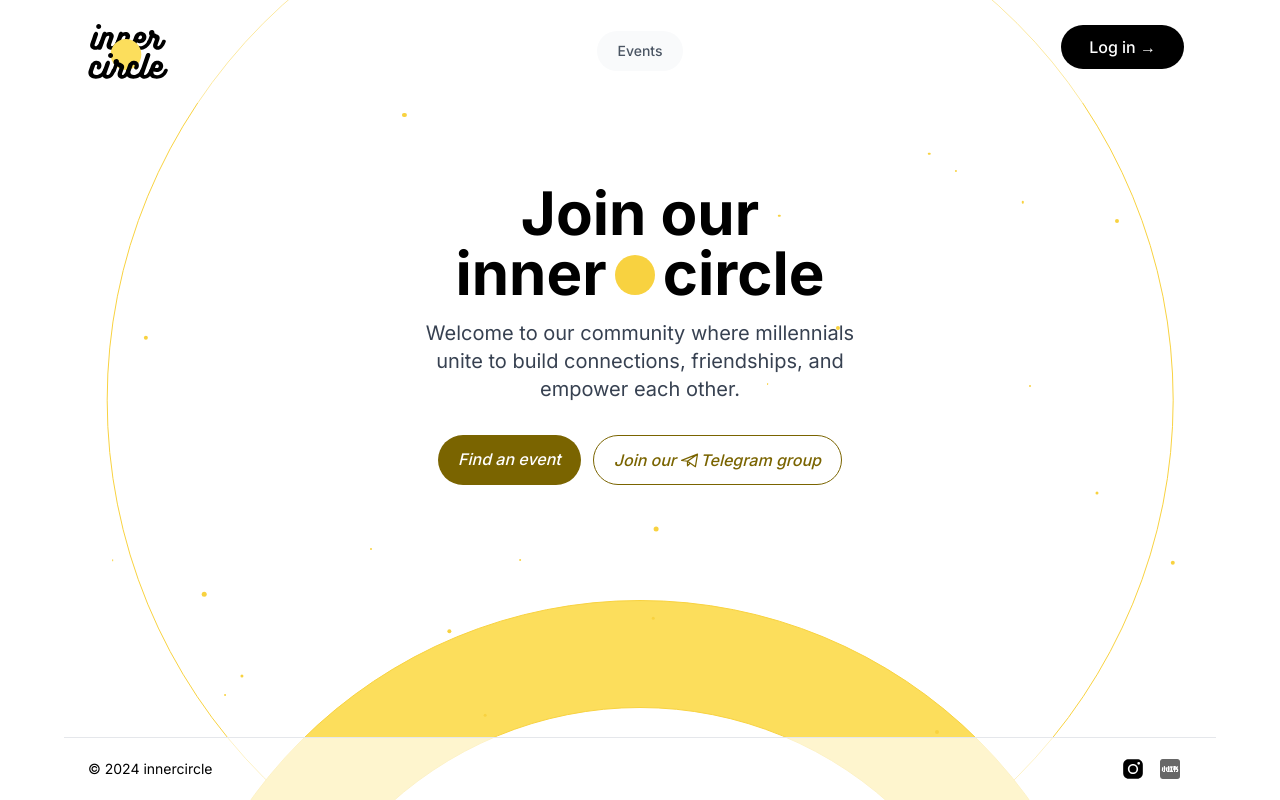
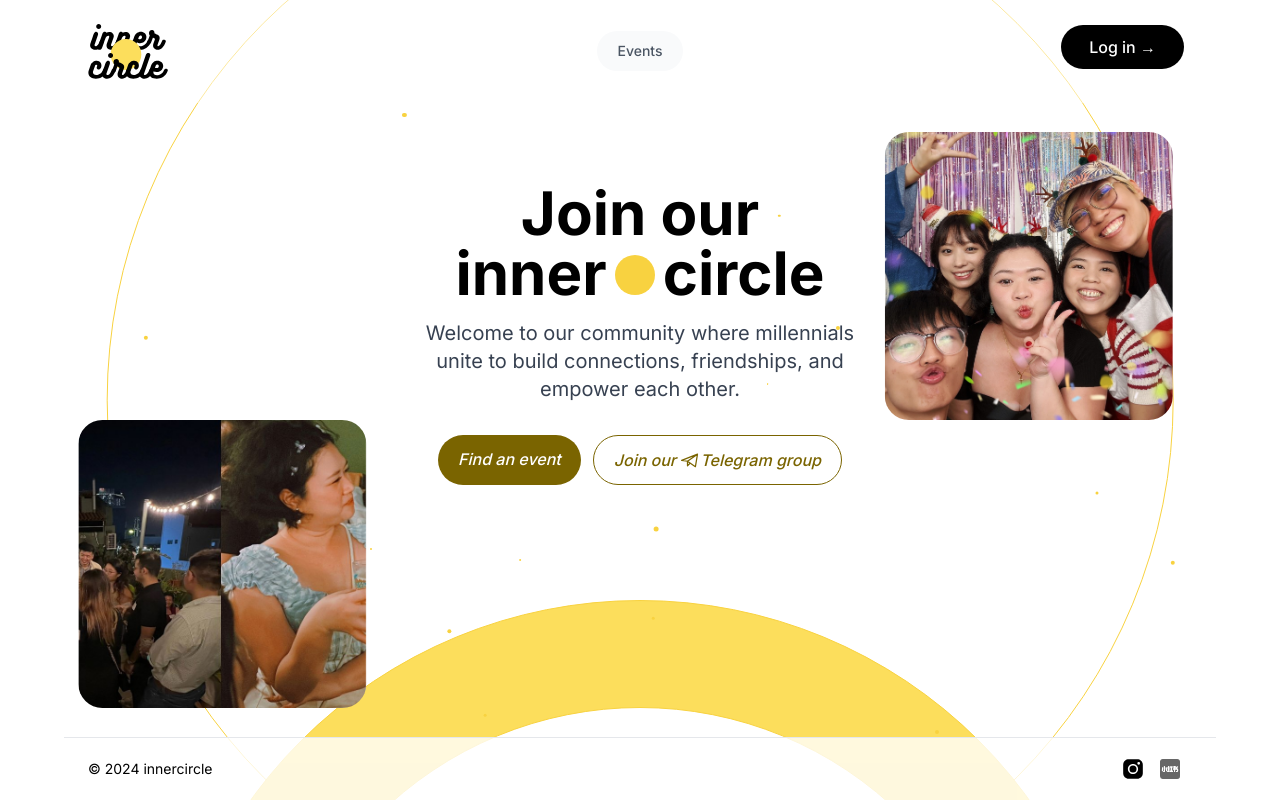
Before and after one commit to manapixels/innercircle, a Next.js app: page / in a window 1280 px wide. Built offline with nearby package versions, Linux system fonts and the light colour scheme; no server answers.

Commit message:
Add images to landing page

```diff
--- a/src/app/_components/Footer.tsx
+++ b/src/app/_components/Footer.tsx
@@ -3,7 +3,7 @@ import Link from 'next/link';
 
 export default async function Footer() {
   return (
-    <footer className="max-w-6xl w-full mx-auto bg-opacity-70 bg-white">
+    <footer className="max-w-6xl w-full mx-auto bg-opacity-80 bg-white">
       <div
         className="flex items-center justify-between px-6 py-3 border-t border-gray-200"
       >
--- a/src/app/page.tsx
+++ b/src/app/page.tsx
@@ -1,4 +1,5 @@
 import { Metadata } from 'next';
+import Image from 'next/image';
 import Link from 'next/link';
 
 export const metadata: Metadata = {
@@ -81,8 +82,25 @@ export default async function HomePage() {
                 transform: `translate(-50%, -50%)`,
               }}
             ></div>
-        )
+          );
         })}
+      </div>
+
+      <div className="absolute inset-0 flex flex-wrap justify-center items-center -z-[1]">
+        <Image
+          src="/events/background-1.jpg"
+          alt="background"
+          className="w-1/4 transform translate-y-2/4 -translate-x-[95%] rounded-3xl aspect-square"
+          width={300}
+          height={300}
+        />
+        <Image
+          src="/events/background-2.jpg"
+          alt="background"
+          className="w-1/4 transform -translate-y-2/4 translate-x-[85%] rounded-3xl aspect-square"
+          width={300}
+          height={300}
+        />
       </div>
     </>
   );
```
Also changed, not shown: public/events/background-1.jpg (added), public/events/background-2.jpg (added). Lines whose indentation alone changed are shown as unchanged.
